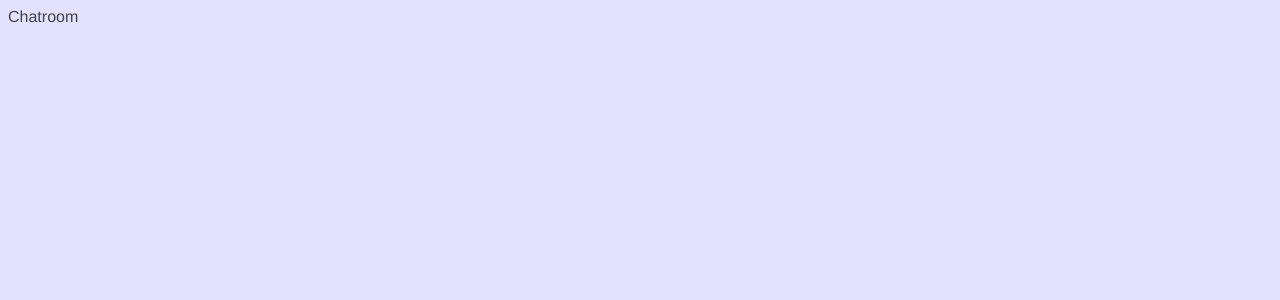
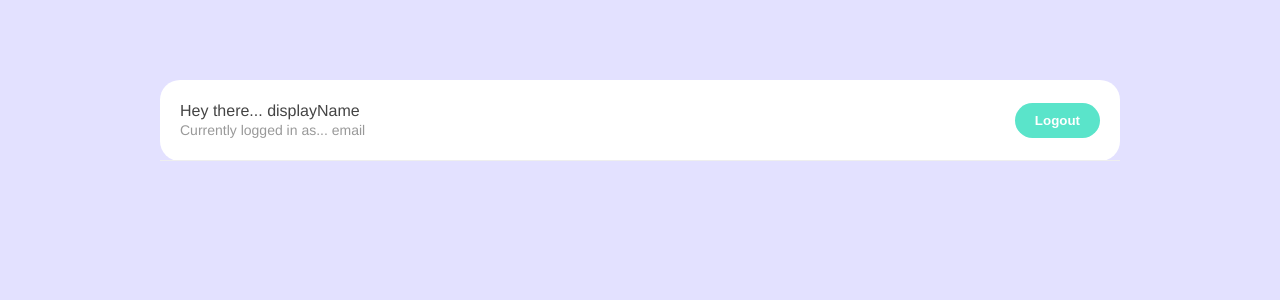
Before and after one commit to themis1986/live_chatroom, a Vue app: page /chatroom in a window 1280 px wide. Shown: the top 300 px of the page. Built offline with nearby package versions, Linux system fonts and the light colour scheme.

Commit message:
Added navigation bar

```diff
--- /dev/null
+++ b/src/components/Navbar.vue
@@ -0,0 +1,36 @@
+<template>
+  <nav>
+    <div class="">
+      <p>Hey there... displayName</p>
+      <p class="email">Currently logged in as... email</p>
+    </div>
+    <button>Logout</button>
+  </nav>
+</template>
+
+<script>
+export default {
+  setup() {
+    return {};
+  },
+};
+</script>
+
+<style>
+nav {
+  padding: 20px;
+  border-bottom: 1px solid #eee;
+  display: flex;
+  justify-content: space-between;
+  align-items: center;
+}
+nav p {
+  margin: 2px auto;
+  font-size: 16px;
+  color: #444;
+}
+nav p.email {
+  font-size: 14px;
+  color: #999;
+}
+</style>
--- a/src/views/Chatroom.vue
+++ b/src/views/Chatroom.vue
@@ -1,9 +1,13 @@
 <template>
-  <div>Chatroom</div>
+  <div class="container">
+    <Navbar />
+  </div>
 </template>
 
 <script>
+import Navbar from "../components/Navbar.vue";
 export default {
+  components: { Navbar },
   setup() {
     return {};
   },
```
